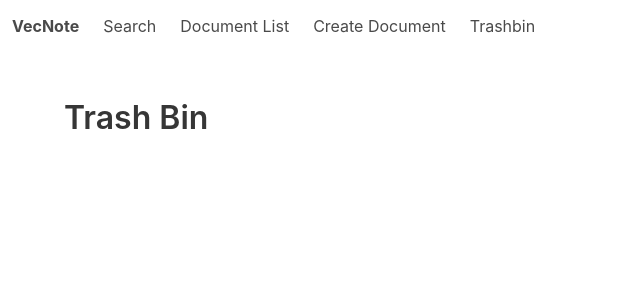
After one commit to Lander-Hatsune/vecnote, a Django app: page /trashbin/ in a window 1280 px wide. The commit adds this page. Shown: the top 300 px of the page, without its empty margins (0-640 px from the left). Run offline with Django 4.2, Linux system fonts and the light colour scheme; data that the repository does not hold is empty.

Commit message:
delete/restore, trashbin

```diff
--- a/main/templates/base.html
+++ b/main/templates/base.html
@@ -15,6 +15,7 @@
             <a class="navbar-item" href="{% url 'search' %}">Search</a>
             <a class="navbar-item" href="{% url 'list' %}">Document List</a>
             <a class="navbar-item" href="{% url 'create' %}">Create Document</a>
+            <a class="navbar-item" href="{% url 'trashbin' %}">Trashbin</a>
         </div>
     </nav>
 
--- /dev/null
+++ b/main/templates/trashbin.html
@@ -0,0 +1,15 @@
+{% extends "base.html" %}
+
+{% block content %}
+<h1>Trash Bin</h1>
+<ul>
+    {% for document in trashed_documents %}
+    <li>
+        {{ document.title }}
+        &nbsp;|&nbsp;
+        <a href="{% url 'delete' document.pk %}">(Delete)</a>
+        <a href="{% url 'restore' document.pk %}">(Restore)</a>
+    </li>
+    {% endfor %}
+</ul>
+{% endblock %}
--- a/main/urls.py
+++ b/main/urls.py
@@ -2,9 +2,12 @@ from django.urls import path
 from . import views
 
 urlpatterns = [
-    path('', views.DocumentListView.as_view(), name='list'),
-    path('create/', views.CreateDocumentView.as_view(), name='create'),
-    path('detail/<int:pk>/', views.DocumentDetailView.as_view(), name='detail'),
-    path('edit/<int:pk>/', views.EditDocumentView.as_view(), name='edit'),
-    path('search/', views.SearchView.as_view(), name='search'),
+    path("", views.DocumentListView.as_view(), name="list"),
+    path("create/", views.CreateDocumentView.as_view(), name="create"),
+    path("detail/<int:pk>/", views.DocumentDetailView.as_view(), name="detail"),
+    path("edit/<int:pk>/", views.EditDocumentView.as_view(), name="edit"),
+    path("delete/<int:pk>/", views.DeleteDocumentView.as_view(), name="delete"),
+    path("restore/<int:pk>/", views.RestoreDocumentView.as_view(), name="restore"),
+    path("trashbin/", views.TrashbinView.as_view(), name="trashbin"),
+    path("search/", views.SearchView.as_view(), name="search"),
 ]
--- a/main/views.py
+++ b/main/views.py
@@ -1,5 +1,5 @@
-from django.forms.models import BaseModelForm
-from django.http import HttpResponse
+from typing import Any
+from django.http import HttpResponseRedirect
 from django.shortcuts import render
 from django.views.generic import (
     ListView,
@@ -8,15 +8,12 @@ from django.views.generic import (
     UpdateView,
     View,
 )
+from django.utils import timezone
 from django.urls import reverse_lazy
-from rest_framework import status
-from rest_framework.response import Response
-from rest_framework.decorators import api_view
 from pgvector.django import CosineDistance
 
 from .models import Document
 from .forms import DocumentForm, SearchForm
-from .serializers import DocumentSerializer
 
 import logging
 import zhipuai
@@ -43,7 +40,15 @@ class DocumentListView(ListView):
     model = Document
     template_name = "document_list.html"
     context_object_name = "documents"
+    def get_queryset(self):
+        return Document.objects.filter(is_trashed=False)
 
+class TrashbinView(ListView):
+    model = Document
+    template_name = 'trashbin.html'
+    context_object_name = "trashed_documents"
+    def get_queryset(self):
+        return Document.objects.filter(is_trashed=True)
 
 class CreateDocumentView(CreateView):
     model = Document
@@ -69,6 +74,7 @@ class CreateDocumentView(CreateView):
         form.instance.embedding = embed(
             form.instance.title + ":" + form.instance.md_content
         )
+        form.instance.modified_at = timezone.now()
         return super().form_valid(form)
 
 
@@ -81,6 +87,37 @@ class DocumentDetailView(DetailView):
 class EditDocumentView(CreateDocumentView, UpdateView):
     template_name = "document_edit_form.html"
     pass
+
+class DeleteDocumentView(View):
+    template_name = 'document_delete.html'
+    context_object_name = "document"
+
+    def get(self, request, pk):
+        document = Document.objects.get(pk=pk)
+        return render(request, self.template_name, {'document': document})
+
+    def post(self, request, pk):
+        document = Document.objects.get(pk=pk)
+        if document.is_trashed:
+            document.delete()
+        else:
+            document.is_trashed = True
+            document.trashed_at = timezone.now()
+            document.save()
+
+        return HttpResponseRedirect(reverse_lazy('list'))
+
+
+class RestoreDocumentView(UpdateView):
+    model = Document
+    template_name = 'document_restore.html'
+    fields = ['is_trashed']
+    success_url = reverse_lazy('trashbin')
+
+    def form_valid(self, form):
+        form.instance.is_deleted = False
+        form.instance.save()
+        return super().form_valid(form)
 
 
 class SearchView(View):
```
Also changed, not shown: main/models.py (+6 -1 lines), main/templates/document_delete.html (added, +10 -0 lines), main/templates/document_restore.html (added, +10 -0 lines).
